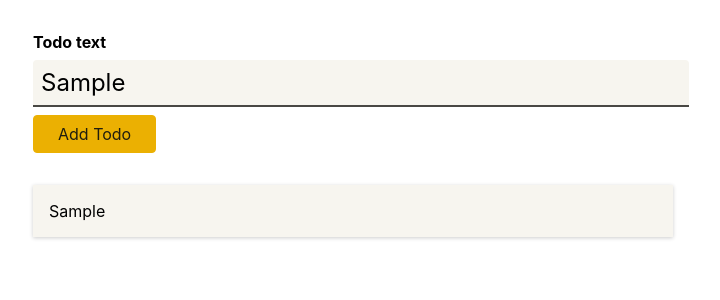
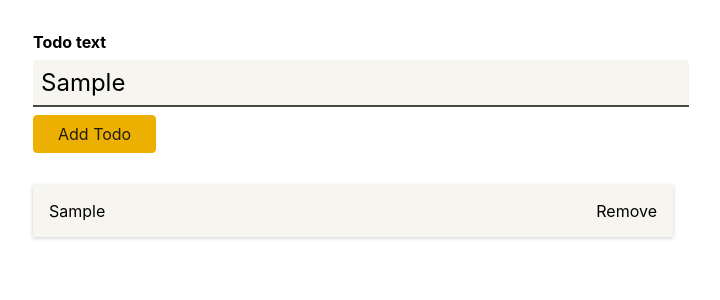
Before and after one commit to binarytrance/react-typescript-cardio, a React (Create React App) app: page / in a window 1280 px wide. Both pictures are taken after typing "Sample" into the empty fields and a click on the button "Add Todo". Shown: the top 300 px of the page, without its empty margins (287-1007 px from the left). Built offline with nearby package versions, Linux system fonts and the light colour scheme; the HTML template or start-up script is replaced by a standard one.

Commit message:
removing todos

```diff
--- a/src/App.tsx
+++ b/src/App.tsx
@@ -17,11 +17,20 @@ function App() {
     console.log({todosCopy, todos})
     // setTodos(prevTodos => prevTodos.concat(todoInstance))
   }
+  const removeTodo = (id: string) => {
+    // const todosCopy = [...todos];
+    // todosCopy.filter(todo => {
+    //   return todo.id !== id;
+    // })
+    setTodos(prevTodos => prevTodos.filter(todo => {
+      return todo.id !== id;
+    }))
+  }
   console.log({todos}, 'asdfasdfhah');
   return (
     <div className="App">
       <NewTodo onTodoAdded={onTodoAdded}/>
-      <Todos items={todos}/>
+      <Todos items={todos} removeTodo={removeTodo}/>
     </div>
   );
 }
--- a/src/components/TodoListItem.tsx
+++ b/src/components/TodoListItem.tsx
@@ -1,7 +1,7 @@
 import classes from '../styles/TodoListItem.module.css';
 
-const TodoListItem: React.FC<{text: string}> = ({ text}) => {
-    return <li className={classes.item}>{text}</li>
+const TodoListItem: React.FC<{text: string, id: string, removeTodo: (id: string) => void}> = ({ text, id, removeTodo}) => {
+    return <li className={classes.item}>{text} <span onClick={() => removeTodo(id)}>Remove</span></li>
 }
 
 export default TodoListItem;
--- a/src/components/Todos.tsx
+++ b/src/components/Todos.tsx
@@ -2,12 +2,12 @@ import Todo from "../models/Todo";
 import TodoListItem from "./TodoListItem";
 import classes from '../styles/Todos.module.css'
 
-const Todos: React.FC<{items: Todo[]}> = ({items}) => {
+const Todos: React.FC<{items: Todo[], removeTodo: (id: string) => void}> = ({items, removeTodo}) => {
     console.log({items})
     return (
         <ul className={classes.todos}>
            {items.map(todo => {
-               return <TodoListItem key={todo.id} text={todo.text} />
+               return <TodoListItem key={todo.id} id={todo.id} text={todo.text} removeTodo={removeTodo}/>
            })}
         </ul>
     );
--- a/src/styles/TodoListItem.module.css
+++ b/src/styles/TodoListItem.module.css
@@ -3,4 +3,9 @@
     box-shadow: 0 1px 4px rgba(0, 0, 0, 0.2);
     padding: 1rem;
     background-color: #f7f5ef;
+    display: flex;
+    justify-content: space-between;
   }
+  .item span {
+      cursor: pointer
+  }
```
